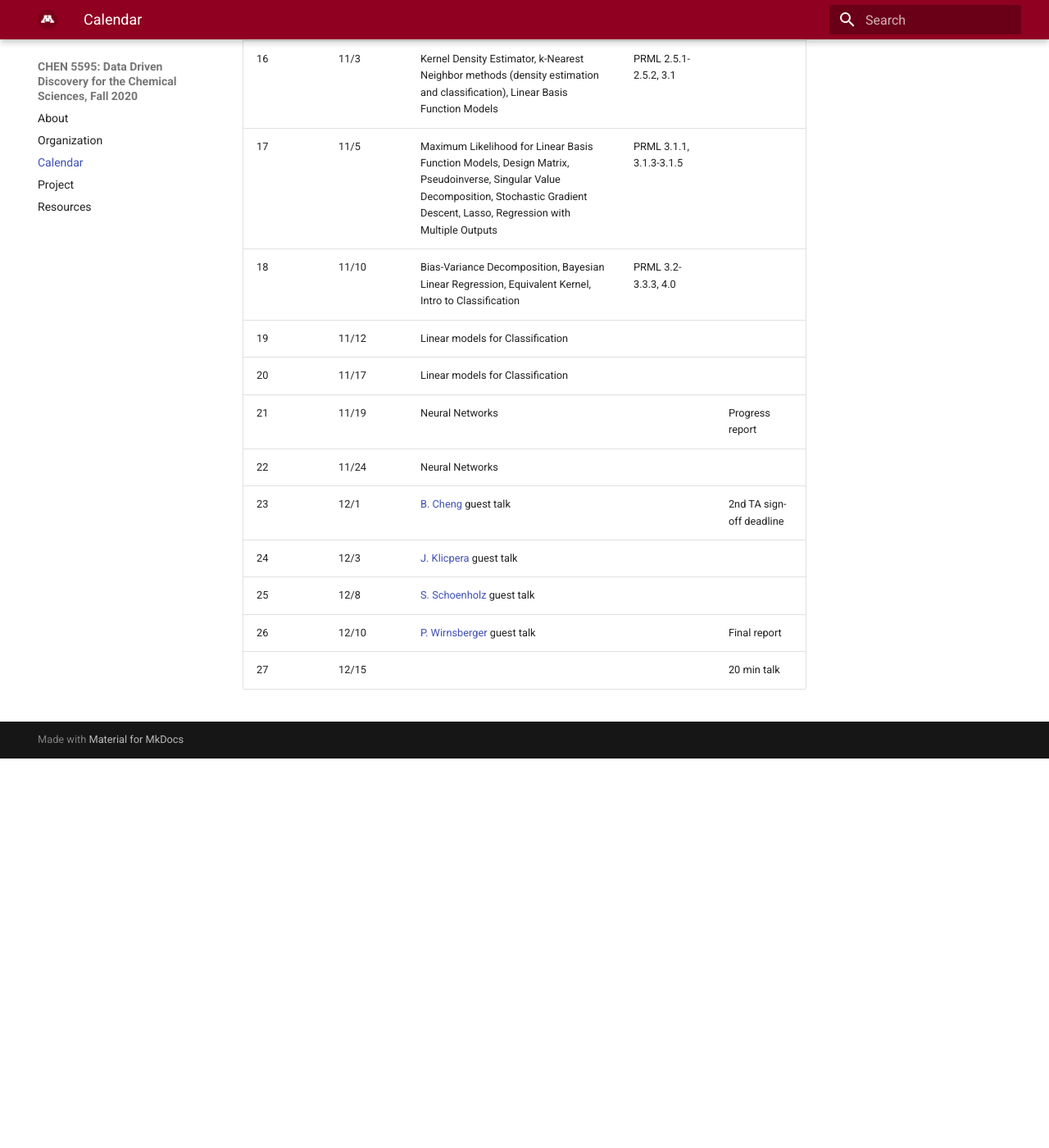
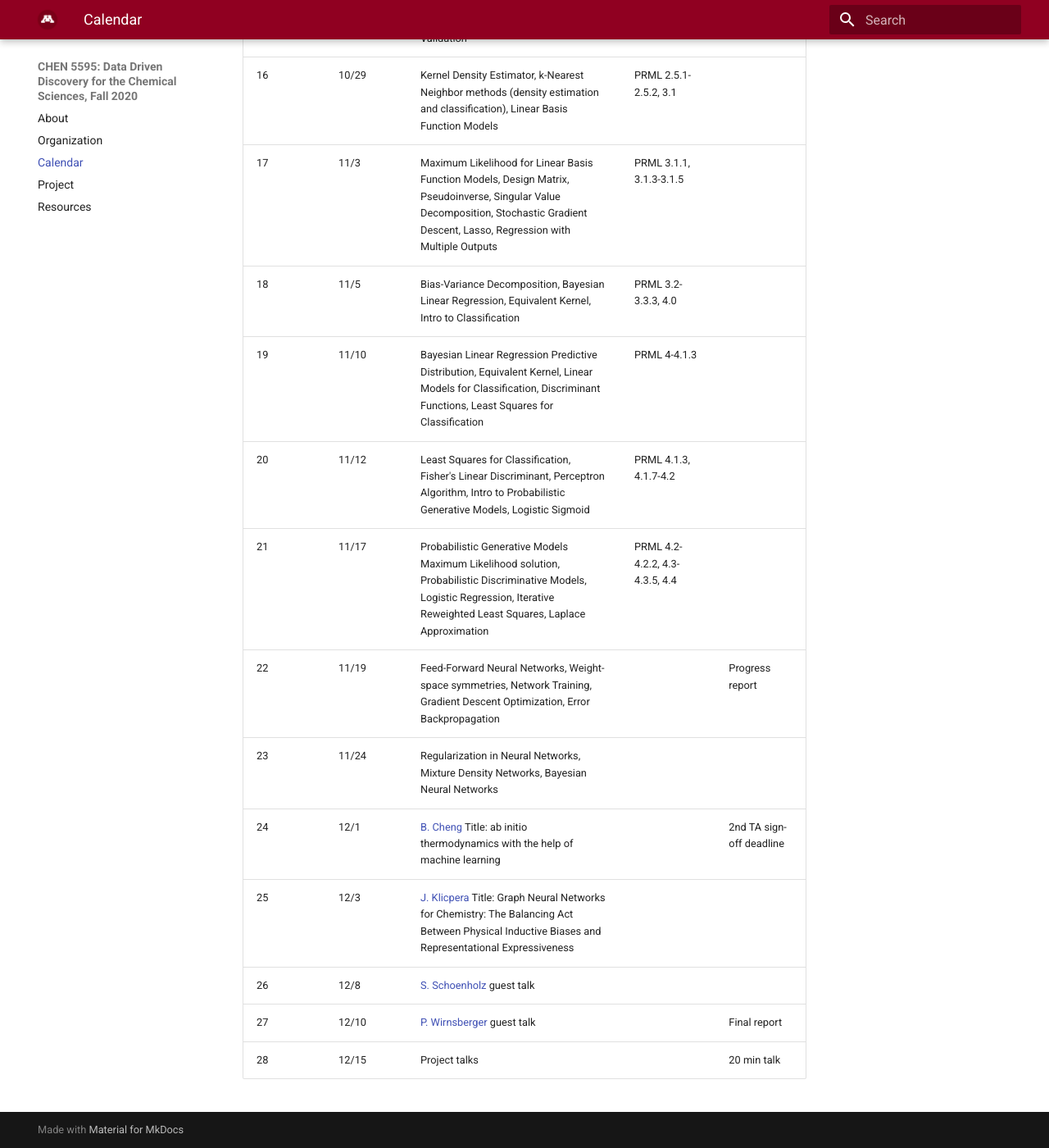
Before and after one commit to smcantab/chen5595-fall2020, an MkDocs documentation site: the page built from docs/calendar.md, in a window 1280 px wide and 1400 px high, scrolled down 1493 px. Shown: the whole window at 82% size. Built offline with MkDocs 1.6.1 and Material for MkDocs 9.7.7, drawn with Linux system fonts in a browser that asks for light colours; before the commit the page ends 2418 px from its top, so only the background shows below that.

Commit message:
fixed calendar

```diff
--- a/docs/calendar.md
+++ b/docs/calendar.md
@@ -1,31 +1,32 @@
 # Course Calendar
 
-Lecture | Date  | Topic                                                                                                                                                                                 | Readings                       | Project
---------|-------|---------------------------------------------------------------------------------------------------------------------------------------------------------------------------------------|--------------------------------|-------------------------
-1       | 9/8   | Course intro                                                                                                                                                                          | PRML 1.1                       | Start assembling team
-2       | 9/10  | Polynomial regression, Intro to Probability Theory                                                                                                                                    | PRML 1.1-1.2                   |
-3       | 9/15  | Probability densities, Moments, Linear Correlation coefficient, Bayesian Probability, Bayesian Parameter Estimation, Marginal Likelihood, Bayes Factors                               | PRML 1.2.1-1.2.3               |
-4       | 9/17  | Gaussian distribution, Maximum Likelihood, Bayesian curve fitting, Model selection (cross validation)                                                                                 | PRML 1.2.4-1.2.6               |
-5       | 9/22  | Curse of dimensionality, Decision Theory (classification)                                                                                                                             | PRML 1.3-1.5.4                 |
-6       | 9/24  | Decision Theory (regression), Intro to Information Theory                                                                                                                             | PRML 1.5.4-1.6                 |
-7       | 9/29  | Shannon Entropy, Huffman Coding, Physical Interpretation of Entropy, Lagrange Multipliers                                                                                             | PRML 1.6, Appendix E           | Register team
-8       | 10/1  | Differential Entropy, Maximum Entropy Distributions, Conditional Entropy, Jensen's Inequality, KL Divergence                                                                          | PRML 1.6-1.6.1                 |
-9       | 10/6  | Mutual Information, Intro to Density Estimation, Bernoulli / Binomial / Multinomial distribution                                                                                      | PRML 1.6.1-2.2                 |
-10      | 10/8  | Dirichlet distribution, Multivariate Gaussian (Geometric Interpretation), Partitioned Gaussians (Conditional distributions)                                                           | PRML 2.2.1-2.3.1               |
-11      | 10/13 | Partitioned Gaussians (Conditional and Marginal distributions), Bayes' rule for Gaussian variables, Interpolation of noise-free data, Maximum Likelihood for Gaussians                | PRML 2.3.1-2.3.4, MLPP 4.3.2.2 | 1st TA sign-off deadline
-12      | 10/15 | Bayesian Inference for the Gaussian, Student's t-distribution, Periodic variables                                                                                                     | PRML 2.3.5-2.3.8               |
-13      | 10/20 | Von Mises distribution, Mixtures of Gaussians                                                                                                                                         | PRML 2.3.8-2.3.9, 9.2-9.2.2    | Project proposal
-14      | 10/22 | Expectation Maximization for Gaussian Mixtures, relation to K-means clustering                                                                                                        | PRML 9.2.2, 9.3.2              | 10 min talk
-15      | 10/29 | K-means algorithm, K-medoids, Nonparametric Density Estimators, Histograms, Least-squares Cross Validation                                                                            | PRML 9.1, 2.5                  |
-16      | 11/3  | Kernel Density Estimator, k-Nearest Neighbor methods (density estimation and classification), Linear Basis Function Models                                                            | PRML 2.5.1-2.5.2, 3.1          |
-17      | 11/5  | Maximum Likelihood for Linear Basis Function Models, Design Matrix, Pseudoinverse, Singular Value Decomposition, Stochastic Gradient Descent, Lasso, Regression with Multiple Outputs | PRML 3.1.1, 3.1.3-3.1.5        |
-18      | 11/10 | Bias-Variance Decomposition, Bayesian Linear Regression, Equivalent Kernel, Intro to Classification                                                                                   | PRML 3.2-3.3.3, 4.0            |
-19      | 11/12 | Linear models for Classification                                                                                                                                                      |                                |
-20      | 11/17 | Linear models for Classification                                                                                                                                                      |                                |
-21      | 11/19 | Neural Networks                                                                                                                                                                       |                                | Progress report
-22      | 11/24 | Neural Networks                                                                                                                                                                       |                                |
-23      | 12/1  | [B. Cheng](https://sites.google.com/site/tonicbq/about-me?authuser=0) guest talk                                                                                                      |                                | 2nd TA sign-off deadline
-24      | 12/3  | [J. Klicpera](https://www.in.tum.de/en/daml/team/johannes-klicpera/) guest talk                                                                                                       |                                |
-25      | 12/8  | [S. Schoenholz](https://samschoenholz.wordpress.com/) guest talk                                                                                                                      |                                |
-26      | 12/10 | [P. Wirnsberger](https://pw359.github.io/) guest talk                                                                                                                                 |                                | Final report
-27      | 12/15 |                                                                                                                                                                                       |                                | 20 min talk
+Lecture | Date  | Topic                                                                                                                                                                                                    | Readings                       | Project
+--------|-------|----------------------------------------------------------------------------------------------------------------------------------------------------------------------------------------------------------|--------------------------------|-------------------------
+1       | 9/8   | Course intro                                                                                                                                                                                             | PRML 1.1                       | Start assembling team
+2       | 9/10  | Polynomial regression, Intro to Probability Theory                                                                                                                                                       | PRML 1.1-1.2                   |
+3       | 9/15  | Probability densities, Moments, Linear Correlation coefficient, Bayesian Probability, Bayesian Parameter Estimation, Marginal Likelihood, Bayes Factors                                                  | PRML 1.2.1-1.2.3               |
+4       | 9/17  | Gaussian distribution, Maximum Likelihood, Bayesian curve fitting, Model selection (cross validation)                                                                                                    | PRML 1.2.4-1.2.6               |
+5       | 9/22  | Curse of dimensionality, Decision Theory (classification)                                                                                                                                                | PRML 1.3-1.5.4                 |
+6       | 9/24  | Decision Theory (regression), Intro to Information Theory                                                                                                                                                | PRML 1.5.4-1.6                 |
+7       | 9/29  | Shannon Entropy, Huffman Coding, Physical Interpretation of Entropy, Lagrange Multipliers                                                                                                                | PRML 1.6, Appendix E           | Register team
+8       | 10/1  | Differential Entropy, Maximum Entropy Distributions, Conditional Entropy, Jensen's Inequality, KL Divergence                                                                                             | PRML 1.6-1.6.1                 |
+9       | 10/6  | Mutual Information, Intro to Density Estimation, Bernoulli / Binomial / Multinomial distribution                                                                                                         | PRML 1.6.1-2.2                 |
+10      | 10/8  | Dirichlet distribution, Multivariate Gaussian (Geometric Interpretation), Partitioned Gaussians (Conditional distributions)                                                                              | PRML 2.2.1-2.3.1               |
+11      | 10/13 | Partitioned Gaussians (Conditional and Marginal distributions), Bayes' rule for Gaussian variables, Interpolation of noise-free data, Maximum Likelihood for Gaussians                                   | PRML 2.3.1-2.3.4, MLPP 4.3.2.2 | 1st TA sign-off deadline
+12      | 10/15 | Bayesian Inference for the Gaussian, Student's t-distribution, Periodic variables                                                                                                                        | PRML 2.3.5-2.3.8               |
+13      | 10/20 | Von Mises distribution, Mixtures of Gaussians                                                                                                                                                            | PRML 2.3.8-2.3.9, 9.2-9.2.2    | Project proposal
+14      | 10/22 | Expectation Maximization for Gaussian Mixtures, relation to K-means clustering                                                                                                                           | PRML 9.2.2, 9.3.2              | 10 min talk
+15      | 10/27 | K-means algorithm, K-medoids, Nonparametric Density Estimators, Histograms, Least-squares Cross Validation                                                                                               | PRML 9.1, 2.5                  |
+16      | 10/29 | Kernel Density Estimator, k-Nearest Neighbor methods (density estimation and classification), Linear Basis Function Models                                                                               | PRML 2.5.1-2.5.2, 3.1          |
+17      | 11/3  | Maximum Likelihood for Linear Basis Function Models, Design Matrix, Pseudoinverse, Singular Value Decomposition, Stochastic Gradient Descent, Lasso, Regression with Multiple Outputs                    | PRML 3.1.1, 3.1.3-3.1.5        |
+18      | 11/5  | Bias-Variance Decomposition, Bayesian Linear Regression, Equivalent Kernel, Intro to Classification                                                                                                      | PRML 3.2-3.3.3, 4.0            |
+19      | 11/10 | Bayesian Linear Regression Predictive Distribution, Equivalent Kernel, Linear Models for Classification, Discriminant Functions, Least Squares for Classification                                        | PRML 4-4.1.3                   |
+20      | 11/12 | Least Squares for Classification, Fisher's Linear Discriminant, Perceptron Algorithm, Intro to Probabilistic Generative Models, Logistic Sigmoid                                                         | PRML 4.1.3, 4.1.7-4.2          |
+21      | 11/17 | Probabilistic Generative Models Maximum Likelihood solution, Probabilistic Discriminative Models, Logistic Regression, Iterative Reweighted Least Squares, Laplace Approximation                         | PRML 4.2-4.2.2, 4.3-4.3.5, 4.4 |
+22      | 11/19 | Feed-Forward Neural Networks, Weight-space symmetries, Network Training, Gradient Descent Optimization, Error Backpropagation                                                                            |                                | Progress report
+23      | 11/24 | Regularization in Neural Networks, Mixture Density Networks, Bayesian Neural Networks                                                                                                                    |                                |
+24      | 12/1  | [B. Cheng](https://sites.google.com/site/tonicbq/about-me?authuser=0) Title: ab initio thermodynamics with the help of machine learning                                                                  |                                | 2nd TA sign-off deadline
+25      | 12/3  | [J. Klicpera](https://www.in.tum.de/en/daml/team/johannes-klicpera/) Title: Graph Neural Networks for Chemistry: The Balancing Act Between Physical Inductive Biases and Representational Expressiveness |                                |
+26      | 12/8  | [S. Schoenholz](https://samschoenholz.wordpress.com/) guest talk                                                                                                                                         |                                |
+27      | 12/10 | [P. Wirnsberger](https://pw359.github.io/) guest talk                                                                                                                                                    |                                | Final report
+28      | 12/15 | Project talks                                                                                                                                                                                            |                                | 20 min talk
```
Also changed, not shown: docs/project.md (+1 -1 lines), 1 other file.
